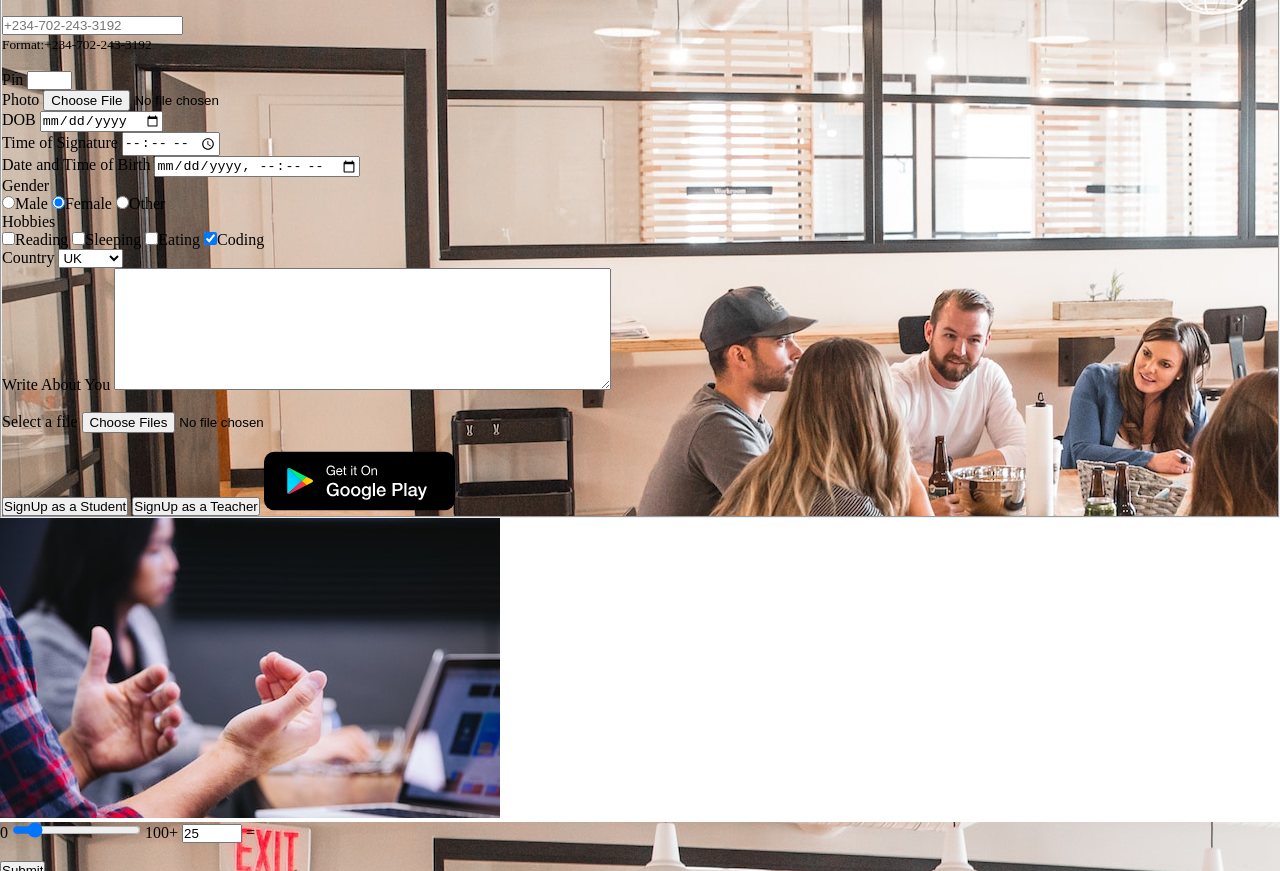
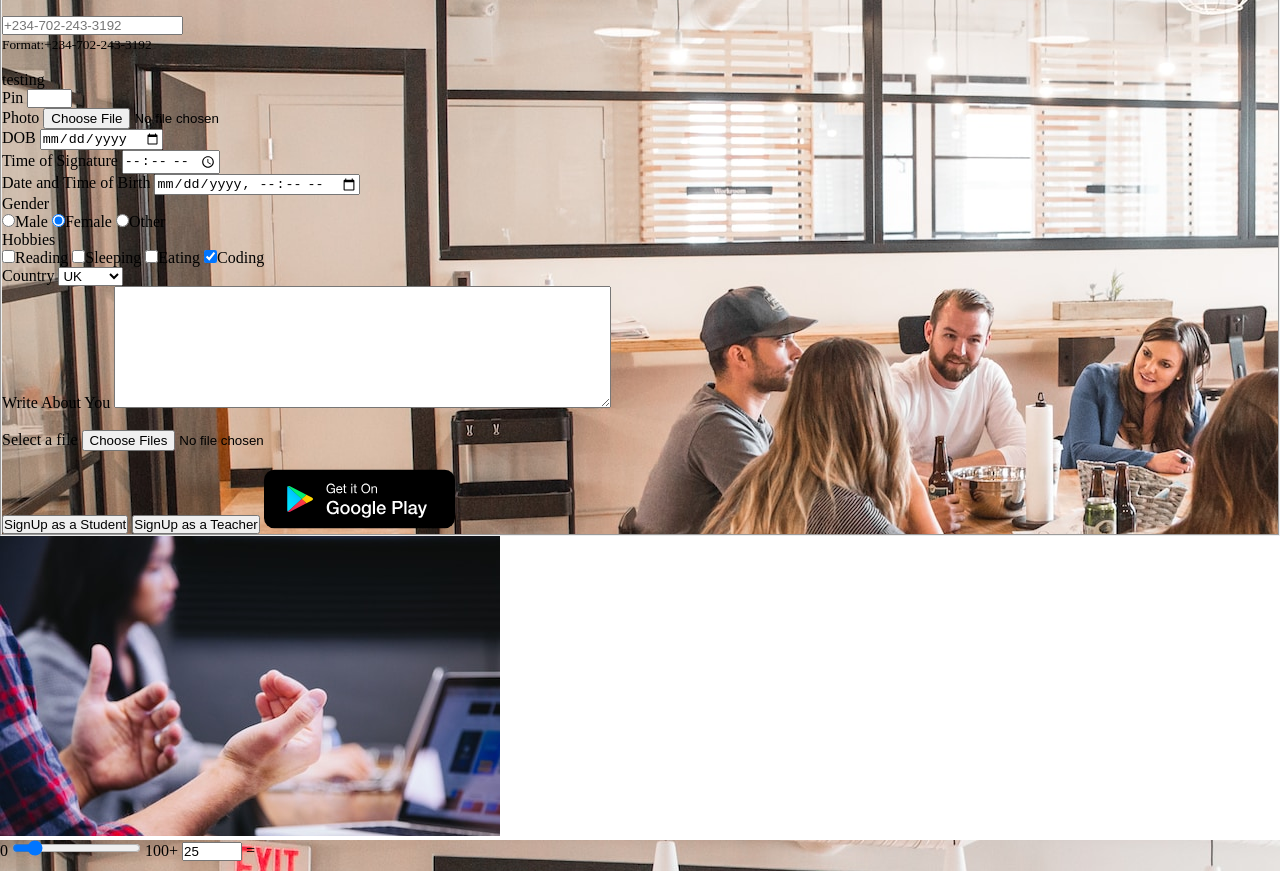
Before and after one commit to andreas92phelps/firstgit, a plain HTML site: page index.html in a window 1280 px wide. Shown: the part 2241-3112 px from the top of the page. Drawn offline with Linux system fonts and the light colour scheme.

Commit message:
added test span

```diff
--- a/index.html
+++ b/index.html
@@ -365,7 +365,7 @@
                 <label for="phone">Enter your mobile number:</label><br /><br/>
                 <input type="tel" id="phone" name="phone" placeholder="+234-702-243-3192" pattern="+[0-9]{3}-[0-9]{3}-[0-9]{3}-[0-9]{4}" required><br />
                 <small>Format:+234-702-243-3192</small>
-            </div><br />
+            </div><br /><span>testing</span>
 
             <div>
                 <label for="pincode">Pin</label>
```
